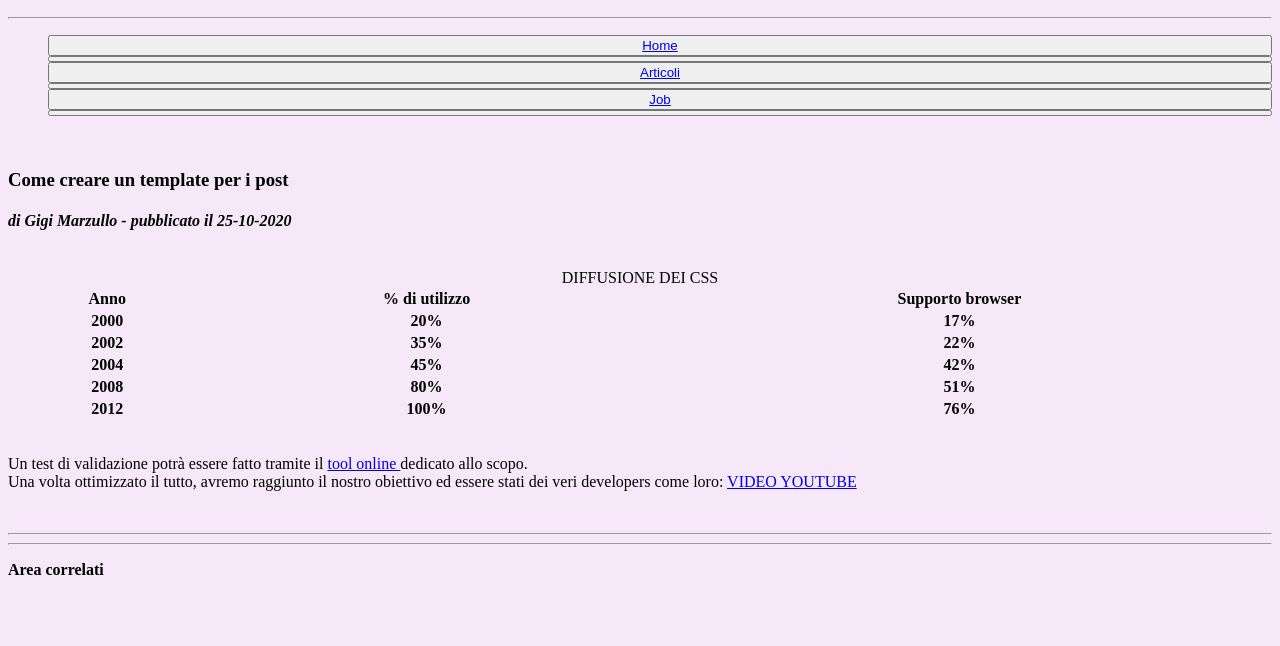
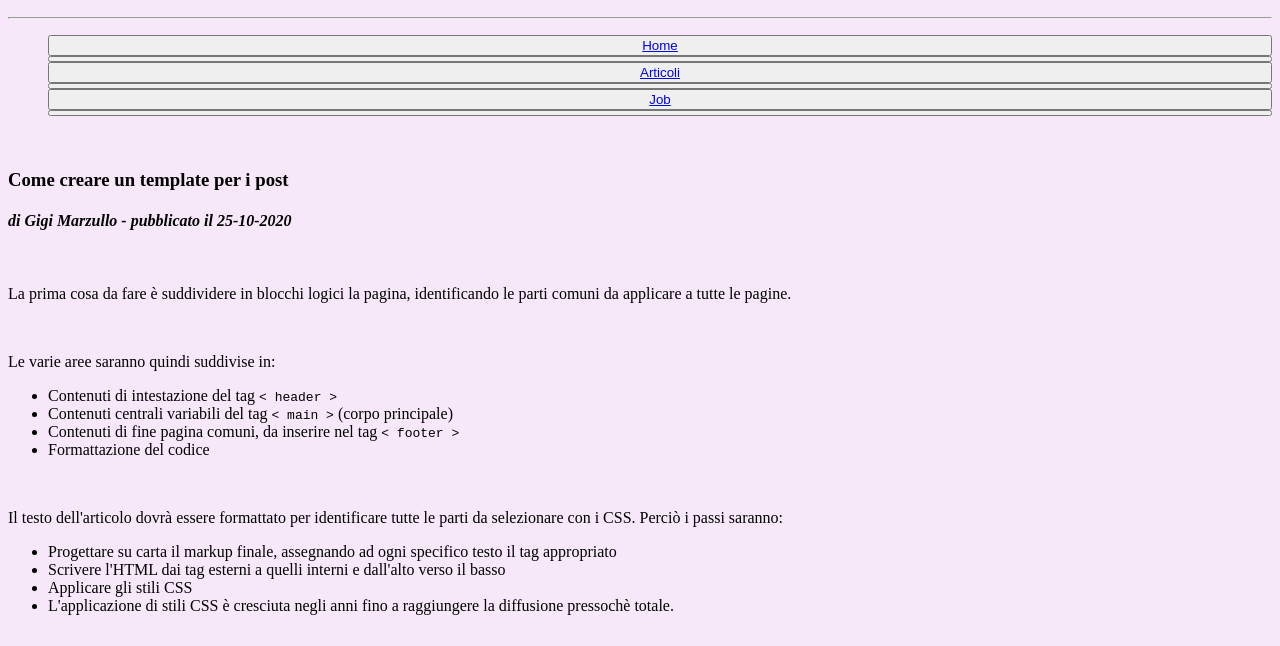
Before and after one commit to Lellozzo/U1-W1-D2-Esercizio, a plain HTML site: page index.html in a window 1280 px wide. Shown: the part 245-891 px from the top of the page. Drawn offline with Linux system fonts and the light colour scheme.

Commit message:
Add contenuti post

```diff
--- a/index.html
+++ b/index.html
@@ -33,6 +33,29 @@
             <em>di Gigi Marzullo - pubblicato il 25-10-2020</em>
           </h4>
         </h3>
+        <br>
+        <p>La prima cosa da fare è suddividere in blocchi logici la pagina, identificando le parti comuni da applicare a tutte le pagine.</p>
+        <br>
+        <p>Le varie aree saranno quindi suddivise in:
+          <br>
+          <ul>
+            <li>Contenuti di intestazione del tag <code>< header ></code></li>
+            <li>Contenuti centrali variabili del tag <code>< main ></code> (corpo principale)</li>
+            <li>Contenuti di fine pagina comuni, da inserire nel tag <code>< footer ></code></li>
+            <li>Formattazione del codice</li>
+          </ul>
+        </p>
+        <br>
+        <p>Il testo dell'articolo dovrà essere formattato per identificare tutte le parti da selezionare con i CSS. Perciò i passi saranno:
+          <br>
+          <ul>
+            <li>Progettare su carta il markup finale, assegnando ad ogni specifico testo il tag appropriato</li>
+            <li>Scrivere l'<abbr>HTML</abbr> dai tag esterni a quelli interni e dall'alto verso il basso</li>
+            <li>Applicare gli stili CSS</li>
+            <li>L'applicazione di stili CSS è cresciuta negli anni fino a raggiungere la diffusione pressochè totale.</li>
+          </ul>
+        </p>
+
       </div>
       <br />
       <table width="100%">
@@ -79,6 +102,7 @@
         Un test di validazione potrà essere fatto tramite il <a href="google.com" title="google" target="blank">tool online </a> dedicato allo scopo. <br />Una volta ottimizzato il tutto, avremo
         raggiunto il nostro obiettivo ed essere stati dei veri developers come loro: <a href="https://www.youtube.com/watch?v=PMZFAxgjHI8" title="video Youtube" target="_blank">VIDEO YOUTUBE</a>
       </p>
+      <iframe width="560" height="315" src="https://www.youtube.com/embed/PMZFAxgjHI8" title="YouTube video player" frameborder="0" allow="accelerometer; autoplay; clipboard-write; encrypted-media; gyroscope; picture-in-picture" allowfullscreen></iframe>
     </main>
     <br />
     <hr />
```
